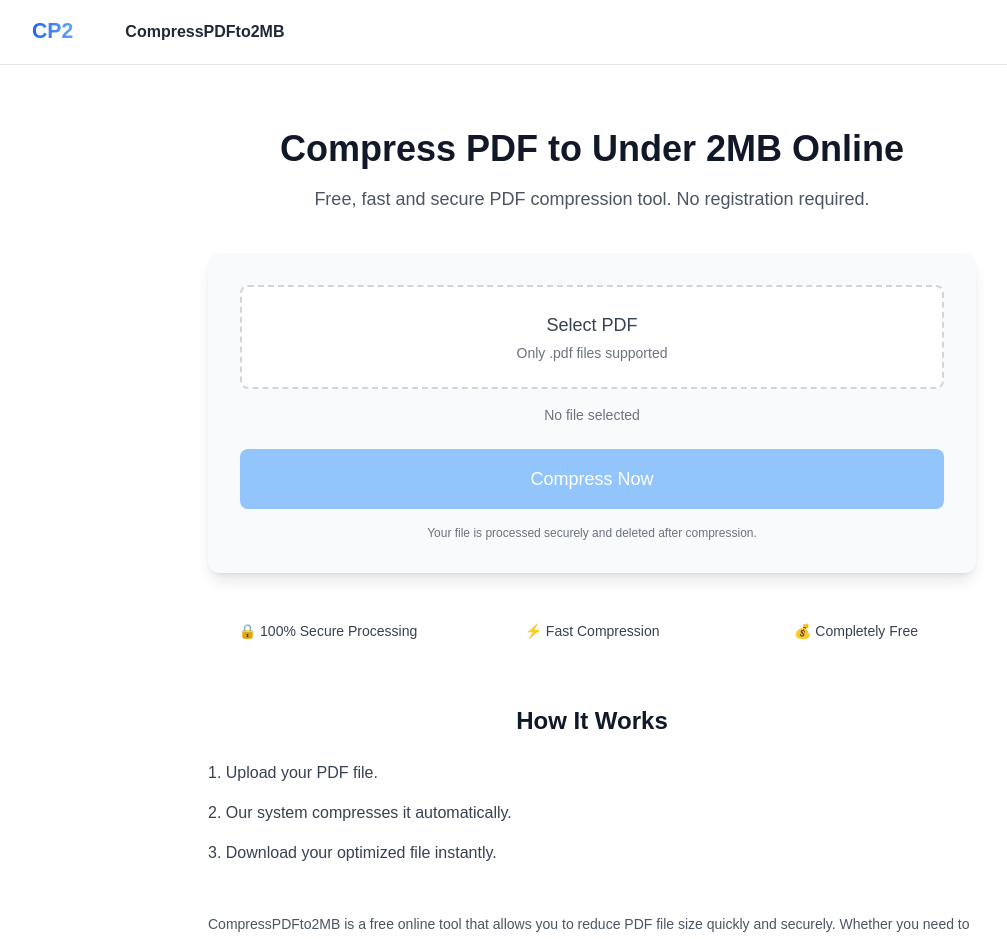
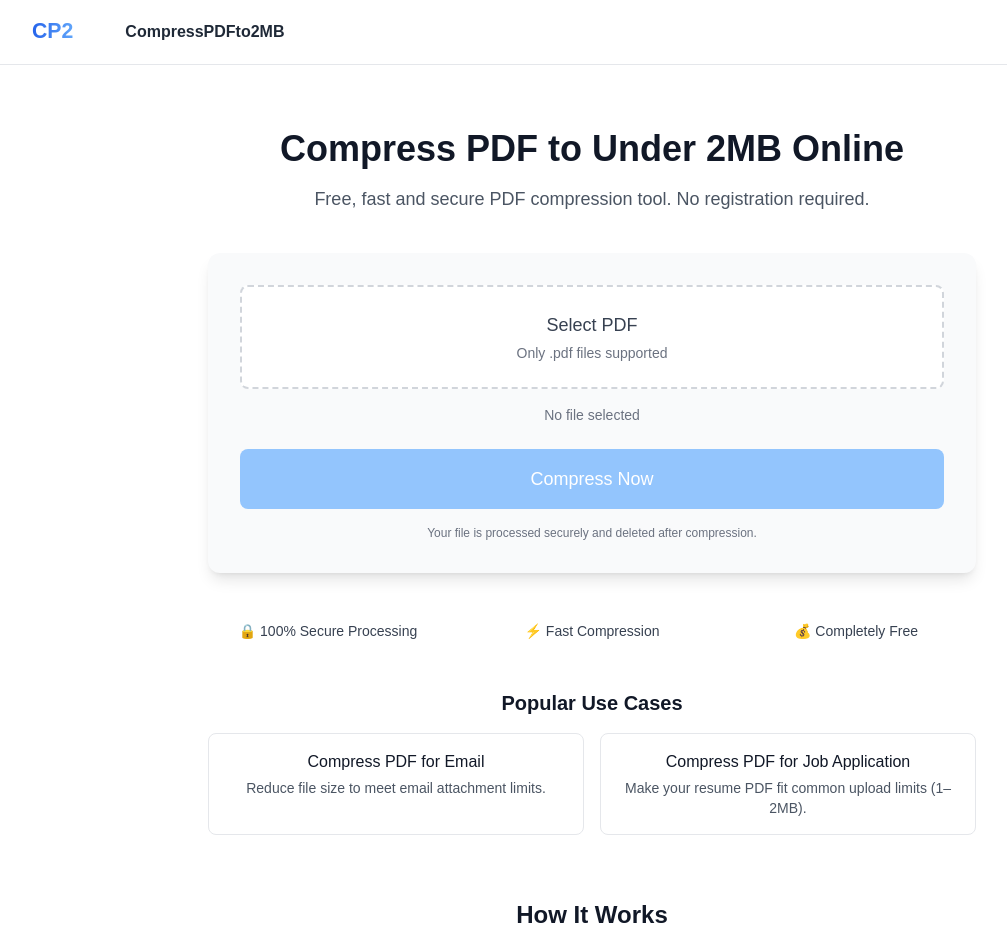
Before and after one commit to behicyildirim/compresspdfto2mb, a Next.js app: page / in a window 1280 px wide. Shown: the top 939 px of the page, without its empty margins (48-1055 px from the left). Built offline with nearby package versions, Linux system fonts and the light colour scheme.

Commit message:
add internal links to seo pages

```diff
--- a/app/page.tsx
+++ b/app/page.tsx
@@ -115,7 +115,36 @@ export default function Home() {
             💰 Completely Free
           </div>
         </div>
+{/* Popular Use Cases */}
+<div className="mt-12">
+  <h2 className="text-xl font-semibold text-gray-900">
+    Popular Use Cases
+  </h2>
 
+  <div className="mt-4 grid grid-cols-1 md:grid-cols-2 gap-4">
+    <a
+      href="/compress-pdf-for-email"
+      className="block rounded-lg border bg-white p-4 hover:shadow transition"
+    >
+      <div className="font-medium text-gray-900">Compress PDF for Email</div>
+      <div className="mt-1 text-sm text-gray-600">
+        Reduce file size to meet email attachment limits.
+      </div>
+    </a>
+
+    <a
+      href="/compress-pdf-for-job-application"
+      className="block rounded-lg border bg-white p-4 hover:shadow transition"
+    >
+      <div className="font-medium text-gray-900">
+        Compress PDF for Job Application
+      </div>
+      <div className="mt-1 text-sm text-gray-600">
+        Make your resume PDF fit common upload limits (1–2MB).
+      </div>
+    </a>
+  </div>
+</div>
         {/* How it works */}
         <div className="mt-16 text-left">
           <h2 className="text-2xl font-semibold text-gray-900 text-center">
```
